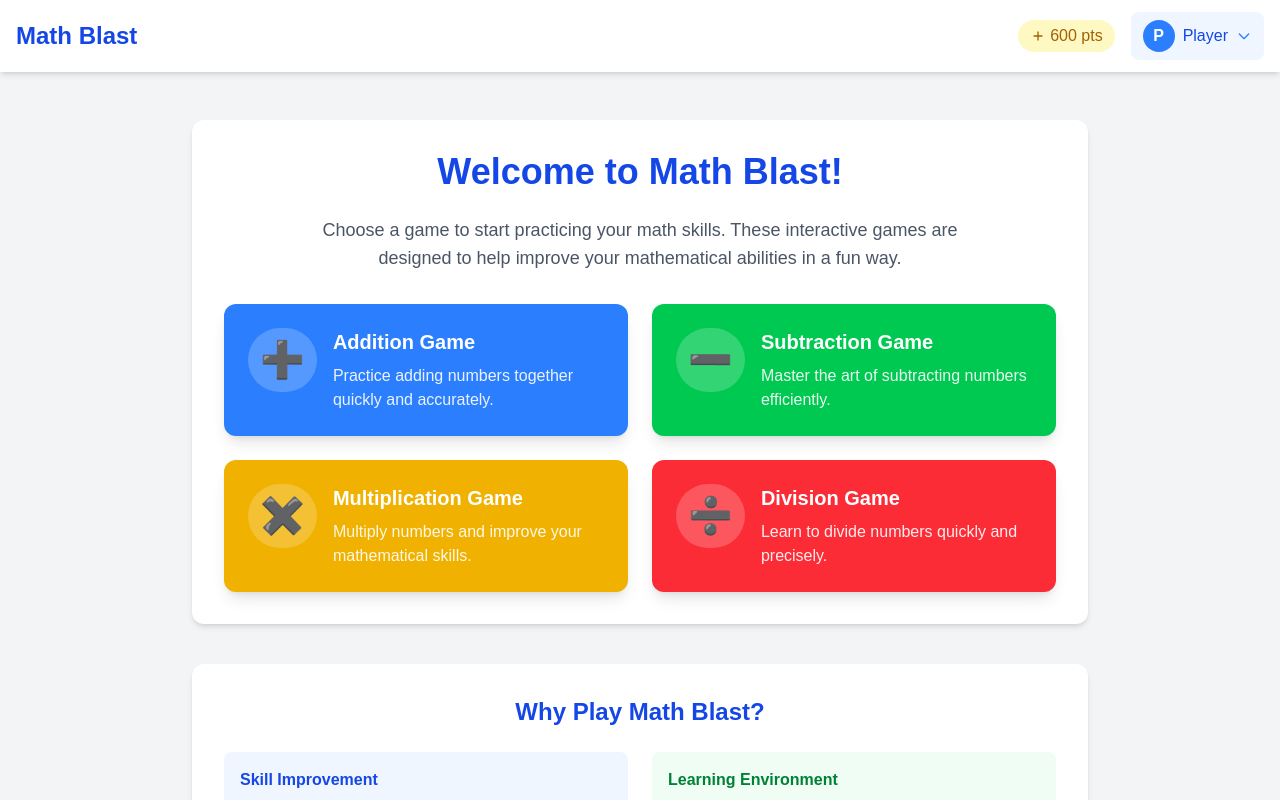
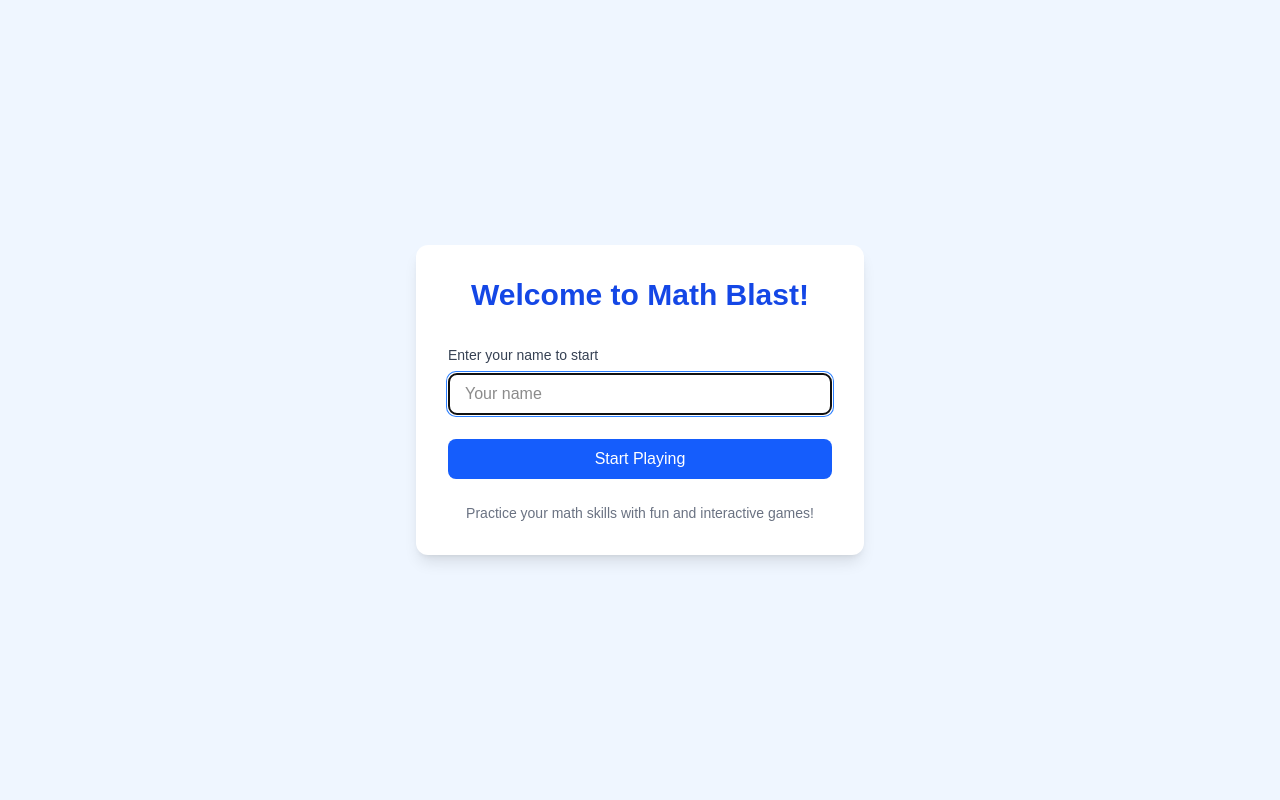
Before and after one commit to rojasmart/math-game, a Next.js app: page / in a window 1280 px wide. Shown: the top 800 px of the page. Built offline with nearby package versions, Linux system fonts and the light colour scheme.

Commit message:
--fix logout and add login

```diff
--- a/app/page.tsx
+++ b/app/page.tsx
@@ -2,11 +2,12 @@
 import { useState, useEffect } from "react";
 import Link from "next/link";
 import { useUser } from "../contexts/UserContext";
+import LoginForm from "../components/LoginForm";
 
 export default function Home() {
-  const { userSettings, updateName } = useUser();
+  const { userSettings, isLoggedIn, updateName, logout } = useUser();
   const [isProfileOpen, setIsProfileOpen] = useState(false);
-  const [newName, setNewName] = useState(userSettings.name);
+  const [newName, setNewName] = useState("");
   const [mounted, setMounted] = useState(false);
 
   // Set up initial state only after component mounts on client
@@ -16,11 +17,16 @@ export default function Home() {
       setNewName(userSettings.name);
     }
   }, [userSettings?.name]);
+  const handleNameSubmit = (e: React.FormEvent) => {
+    e.preventDefault();
+    if (userSettings) {
+      updateName(newName);
+      setIsProfileOpen(false);
+    }
+  };
 
-  const handleNameSubmit = (e) => {
-    e.preventDefault();
-    updateName(newName);
-    setIsProfileOpen(false);
+  const handleLogout = () => {
+    logout();
   };
 
   const games = [
@@ -53,7 +59,6 @@ export default function Home() {
       icon: "➗",
     },
   ];
-
   // Don't render user-specific content until client-side hydration is complete
   if (!mounted) {
     return (
@@ -61,6 +66,11 @@ export default function Home() {
         <div className="animate-pulse text-xl text-blue-700">Loading...</div>
       </div>
     );
+  }
+
+  // Show login form if user is not logged in
+  if (!isLoggedIn) {
+    return <LoginForm />;
   }
 
   return (
@@ -72,14 +82,14 @@ export default function Home() {
             <h1 className="text-2xl font-bold text-blue-700">Math Blast</h1>
 
             <div className="flex items-center space-x-4">
+              {" "}
               {/* Points Display */}
               <div className="bg-yellow-100 px-3 py-1 rounded-full text-yellow-700 font-medium flex items-center">
                 <svg xmlns="http://www.w3.org/2000/svg" className="h-4 w-4 mr-1" fill="none" viewBox="0 0 24 24" stroke="currentColor">
                   <path strokeLinecap="round" strokeLinejoin="round" strokeWidth={2} d="M12 6v6m0 0v6m0-6h6m-6 0H6" />
                 </svg>
-                {userSettings.points} pts
+                {userSettings?.points ?? 0} pts
               </div>
-
               {/* User Profile Button */}
               <div className="relative">
                 <button
@@ -87,9 +97,9 @@ export default function Home() {
                   className="flex items-center space-x-2 bg-blue-50 hover:bg-blue-100 px-3 py-2 rounded-lg transition-colors cursor-pointer"
                 >
                   <div className="w-8 h-8 rounded-full bg-blue-500 flex items-center justify-center text-white font-bold">
-                    {userSettings.name.substring(0, 1).toUpperCase()}
+                    {userSettings?.name?.substring(0, 1).toUpperCase() ?? "?"}
                   </div>
-                  <span className="text-blue-700">{userSettings.name}</span>
+                  <span className="text-blue-700">{userSettings?.name ?? "Guest"}</span>
                   <svg xmlns="http://www.w3.org/2000/svg" className="h-4 w-4 text-blue-500" fill="none" viewBox="0 0 24 24" stroke="currentColor">
                     <path strokeLinecap="round" strokeLinejoin="round" strokeWidth={2} d="M19 9l-7 7-7-7" />
                   </svg>
@@ -140,7 +150,7 @@ export default function Home() {
                         </Link>
                       </li>
                       <li>
-                        <div className="block px-4 py-3 text-gray-700 hover:bg-blue-50 transition-colors cursor-pointer">
+                        <div onClick={handleLogout} className="block px-4 py-3 text-gray-700 hover:bg-blue-50 transition-colors cursor-pointer">
                           <div className="flex items-center">
                             <svg
                               xmlns="http://www.w3.org/2000/svg"
--- /dev/null
+++ b/components/LoginForm.tsx
@@ -0,0 +1,50 @@
+"use client";
+import { useState } from "react";
+import { useUser } from "../contexts/UserContext";
+
+export default function LoginForm() {
+  const { login } = useUser();
+  const [name, setName] = useState("");
+  const [error, setError] = useState("");
+
+  const handleSubmit = (e: React.FormEvent) => {
+    e.preventDefault();
+    if (name.trim().length < 2) {
+      setError("Please enter a name with at least 2 characters");
+      return;
+    }
+    login(name.trim());
+  };
+
+  return (
+    <div className="min-h-screen flex items-center justify-center bg-blue-50">
+      <div className="bg-white p-8 rounded-xl shadow-lg max-w-md w-full">
+        <h1 className="text-3xl font-bold text-center text-blue-700 mb-8">Welcome to Math Blast!</h1>
+        <form onSubmit={handleSubmit} className="space-y-6">
+          <div>
+            <label htmlFor="name" className="block text-sm font-medium text-gray-700 mb-2">
+              Enter your name to start
+            </label>
+            <input
+              type="text"
+              id="name"
+              value={name}
+              onChange={(e) => {
+                setName(e.target.value);
+                setError("");
+              }}
+              className="w-full px-4 py-2 border rounded-lg focus:ring-2 focus:ring-blue-500 focus:border-transparent"
+              placeholder="Your name"
+              autoFocus
+            />
+            {error && <p className="mt-2 text-sm text-red-600">{error}</p>}
+          </div>
+          <button type="submit" className="w-full bg-blue-600 text-white px-4 py-2 rounded-lg hover:bg-blue-700 transition-colors duration-200">
+            Start Playing
+          </button>
+        </form>
+        <p className="mt-6 text-center text-sm text-gray-500">Practice your math skills with fun and interactive games!</p>
+      </div>
+    </div>
+  );
+}
--- a/contexts/UserContext.tsx
+++ b/contexts/UserContext.tsx
@@ -13,35 +13,40 @@ type UserSettings = {
 
 // Default settings
 const defaultSettings: UserSettings = {
-  name: "Player",
+  name: "",
   difficulty: "medium",
   colorScheme: "default",
   soundEnabled: true,
-  points: 600,
+  points: 0,
   highestPoints: 0,
 };
 
 // Create context with methods to update settings
 type UserContextType = {
-  userSettings: UserSettings;
+  userSettings: UserSettings | null;
+  isLoggedIn: boolean;
   updateName: (name: string) => void;
   updateDifficulty: (difficulty: "easy" | "medium" | "hard") => void;
   updateColorScheme: (scheme: "default" | "dark" | "light" | "contrast") => void;
   toggleSound: () => void;
   addPoints: (points: number) => void;
+  logout: () => void;
+  login: (name: string) => void;
 };
 
 const UserContext = createContext<UserContextType | undefined>(undefined);
 
 export function UserProvider({ children }: { children: React.ReactNode }) {
   // Initialize state from localStorage if available
-  const [userSettings, setUserSettings] = useState<UserSettings>(() => {
+  const [userSettings, setUserSettings] = useState<UserSettings | null>(() => {
     if (typeof window !== "undefined") {
       const savedSettings = localStorage.getItem("mathGameUserSettings");
-      return savedSettings ? JSON.parse(savedSettings) : defaultSettings;
+      return savedSettings ? JSON.parse(savedSettings) : null;
     }
-    return defaultSettings;
+    return null;
   });
+
+  const isLoggedIn = userSettings !== null;
 
   // Save settings to localStorage when they change
   useEffect(() => {
@@ -78,6 +83,13 @@ export function UserProvider({ children }: { children: React.ReactNode }) {
     });
   };
 
+  const logout = () => {
+    setUserSettings(defaultSettings);
+    if (typeof window !== "undefined") {
+      localStorage.removeItem("mathGameUserSettings");
+    }
+  };
+
   return (
     <UserContext.Provider
       value={{
@@ -87,6 +99,7 @@ export function UserProvider({ children }: { children: React.ReactNode }) {
         updateColorScheme,
         toggleSound,
         addPoints,
+        logout,
       }}
     >
       {children}
```
